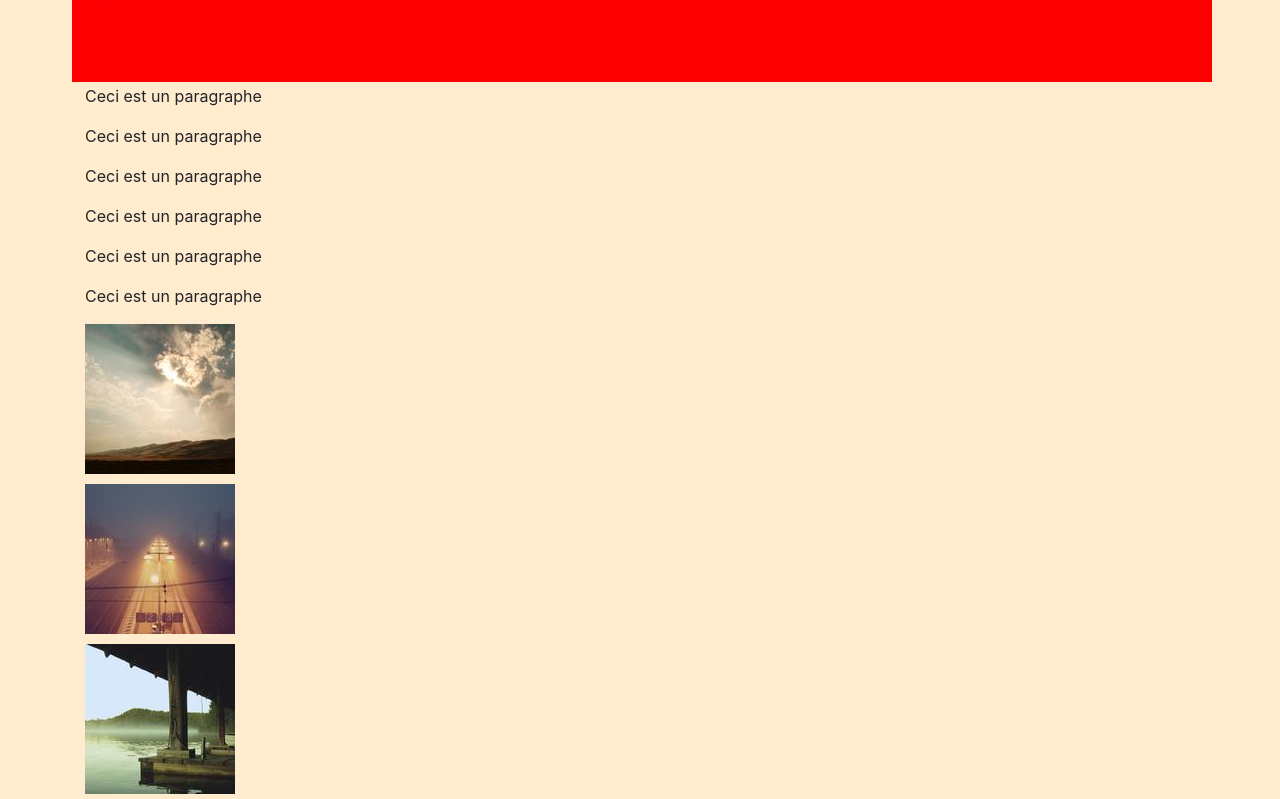
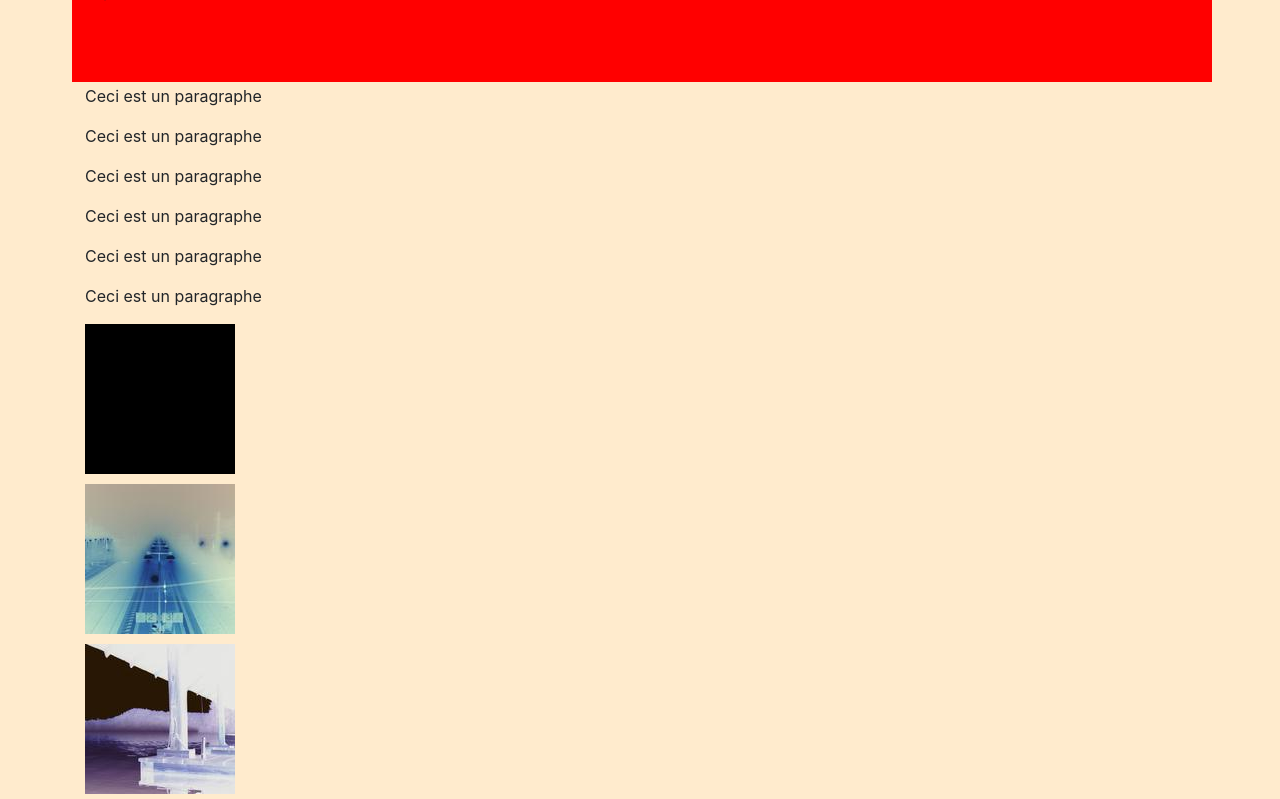
Before and after one commit to davgui35/DevFront, a plain HTML site: page index.html in a window 1280 px wide. In both pictures the pointer is over the picture 160 px from the left and 1101 px from the top of the page. Shown: the part 702-1501 px from the top of the page. Drawn offline with nearby package versions, Linux system fonts and the light colour scheme.

Commit message:
les filtres

```diff
--- a/style.css
+++ b/style.css
@@ -48,6 +48,7 @@ body {
 /*Aucune image est visible*/
 #photos div img{
     display: none;
+    filter: sepia(1);
 }
 
 #photos nav ul{
@@ -63,4 +64,15 @@ body {
 #photos nav li img{
     max-width: 100%;
     height: auto;
+    filter: blur(1px);/*flou*/
+    filter: grayscale(1);/*Noir et blanc*/
+    filter: brightness(140%);
+    filter: invert(1);/*inverse les couleur*/
 }
+
+#photos nav li img:hover{
+    filter: blur(0);/*l'enlever au survol*/
+    filter: grayscale(0);/*Noir et blanc*/
+    filter: invert(0);
+    filter: brightness(0);
+}
```
